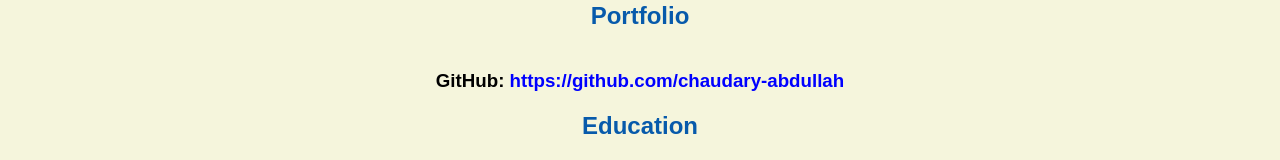
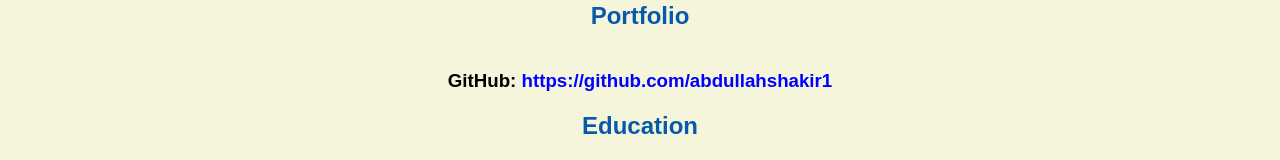
Before and after one commit to Abdullahshakir1/abdullahshakir1.github.io, a plain HTML site: page resume.html in a window 1280 px wide. Shown: the part 557-717 px from the top of the page. Drawn offline with Linux system fonts and the light colour scheme.

Commit message:
Update resume.html

```diff
--- a/resume.html
+++ b/resume.html
@@ -26,7 +26,7 @@
     <!-- don't post physical address, personal phone number or other personal information on the web! -->
 
     <h2>Portfolio</h2>
-      <h3>GitHub: <a href="https://github.com/chaudary-abdullah" target="_blank">https://github.com/chaudary-abdullah</a></h3>
+      <h3>GitHub: <a href="https://github.com/chaudary-abdullah" target="_blank">https://github.com/abdullahshakir1</a></h3>
 
     <h2>Education</h2>
 
```
